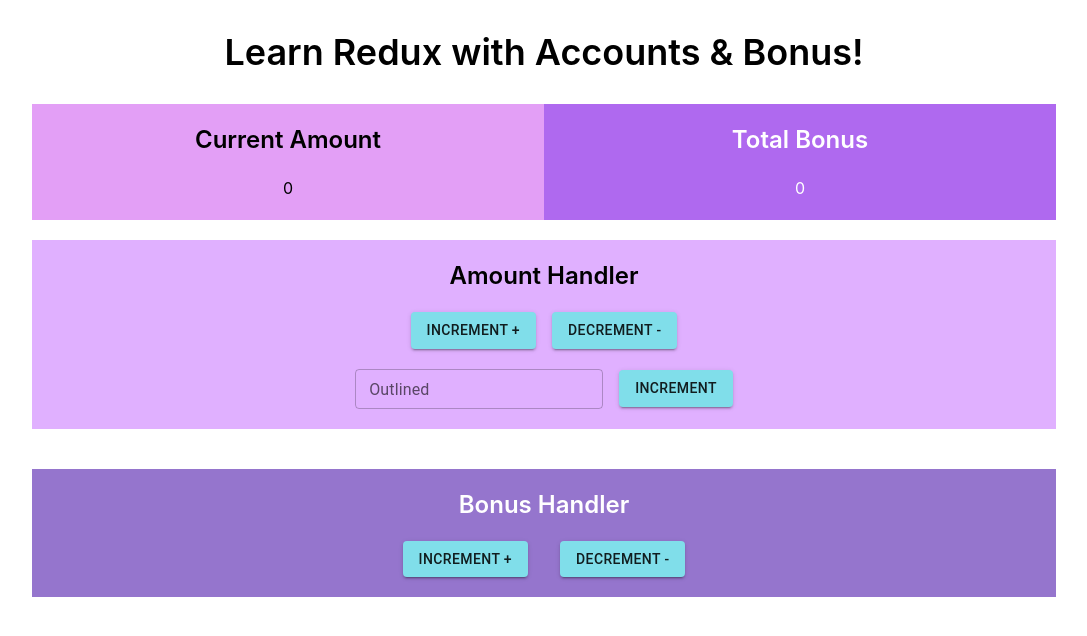
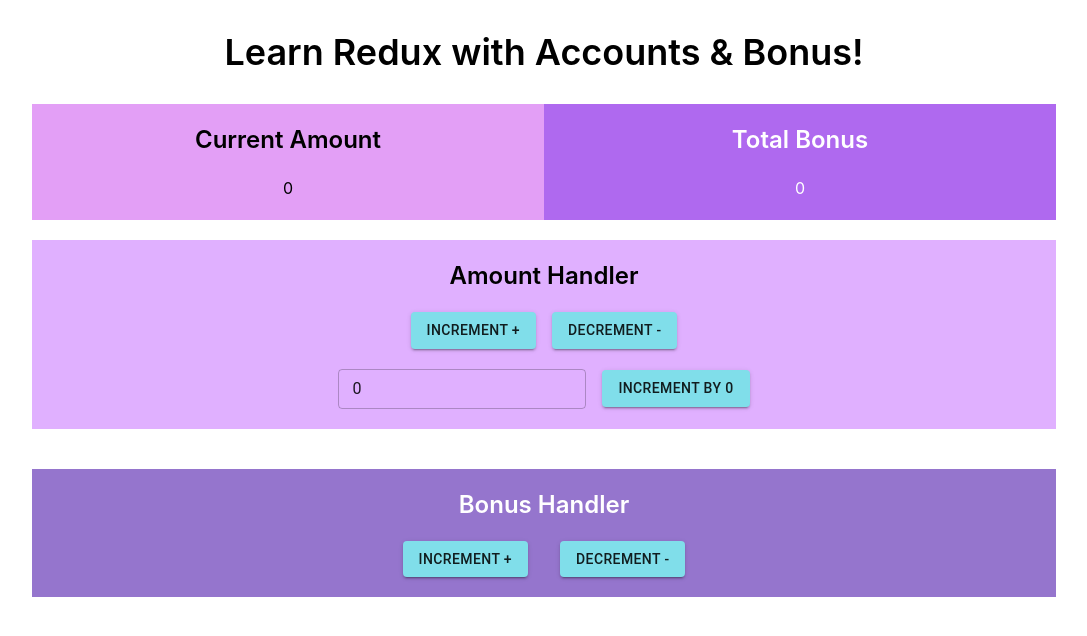
Before and after one commit to DeeprajB/React_Redux_Practice, a React (Create React App) app: page / in a window 1280 px wide. Shown: the top 636 px of the page, without its empty margins (96-1183 px from the left). Built offline with nearby package versions, Linux system fonts and the light colour scheme.

Commit message:
Finished adding logic to Amount Component.

```diff
--- a/src/components/Account.js
+++ b/src/components/Account.js
@@ -1,4 +1,7 @@
-import React from 'react'
+import React,{useState} from 'react'
+
+import { useDispatch } from 'react-redux';
+import {Increment,Decrement,IncrementByValue} from '../states/reducers/amountReducer'
 
 import { Box, Button, TextField } from '@mui/material'
 import { styled } from '@mui/material/styles';
@@ -13,6 +16,8 @@
   }));
 
 function Account() {
+  const dispatch = useDispatch()
+  const [incValue,setIncValue] = useState(0)
   return (
     <>
         <Box className="flex flex-col justify-center items-center my-5" sx={{
@@ -21,12 +26,12 @@
         }}>
             <p className="pt-5 text-2xl font-semibold justify-center">Amount Handler</p>
             <div className="flex p-5 space-x-4">
-                <ColorButton variant="contained">Increment +</ColorButton>
-                <ColorButton variant="contained">Decrement -</ColorButton>
+                <ColorButton onClick={() => dispatch(Increment())} variant="contained">Increment +</ColorButton>
+                <ColorButton onClick={() => dispatch(Decrement())} variant="contained">Decrement -</ColorButton>
             </div>
             <div className="flex mb-5 space-x-4 items-center">
-                <TextField size="small" id="outlined-basic" label="Outlined" variant="outlined" />
-                <ColorButton variant="contained">Increment</ColorButton>
+                <TextField required value={incValue} onChange={(e) => setIncValue(e.target.value)} size="small" type='number' id="outlined-basic" variant="outlined" />
+                <ColorButton onClick={() => dispatch(IncrementByValue(Number(incValue)))} variant="contained">Increment By {incValue}</ColorButton>
             </div>
         </Box>
     </>
--- a/src/states/reducers/amountReducer.js
+++ b/src/states/reducers/amountReducer.js
@@ -4,12 +4,12 @@
     name: 'amount',
     initialState: 0,
     reducers: {
-        Increment: (state,action) => {
+        Increment: (state) => {
             return (
                 state += 1
                 )
         },
-        Decrement: (state,action) => {
+        Decrement: (state) => {
             return (
                 state -= 1
                 )
```
